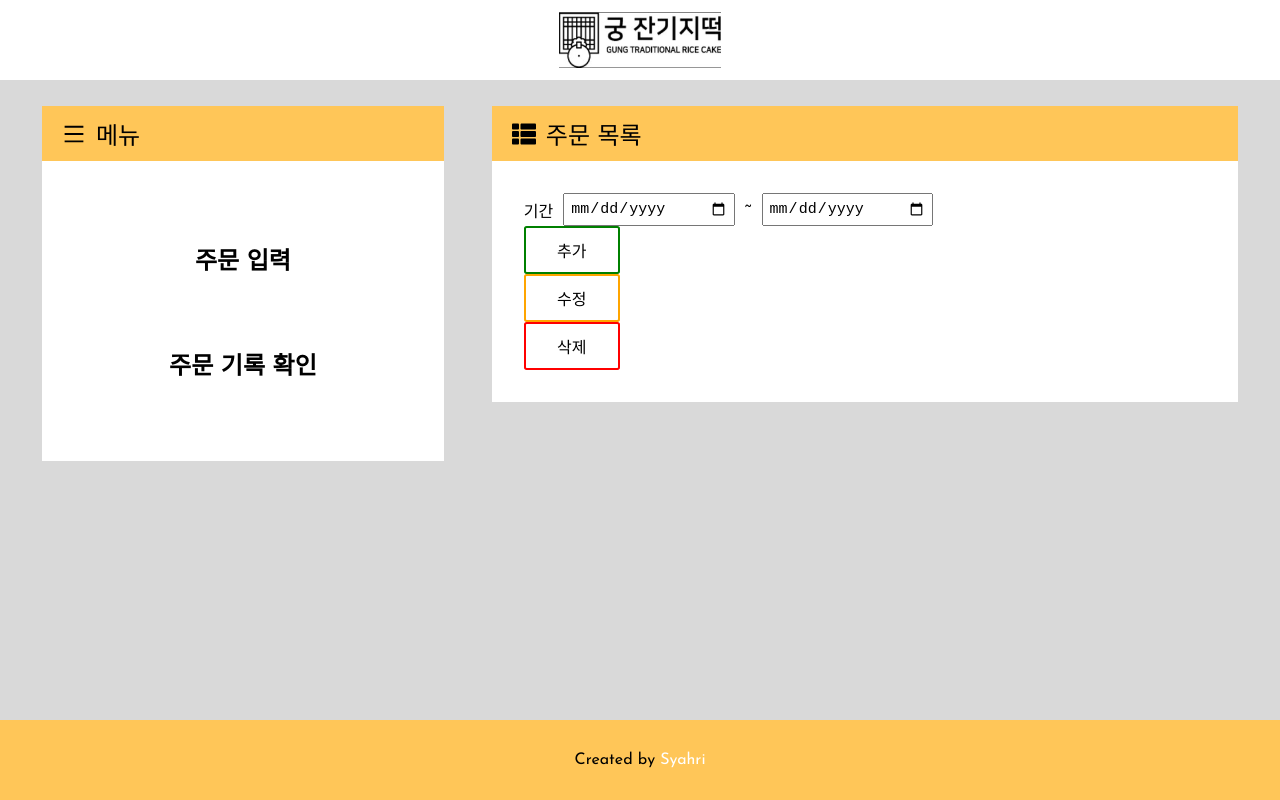
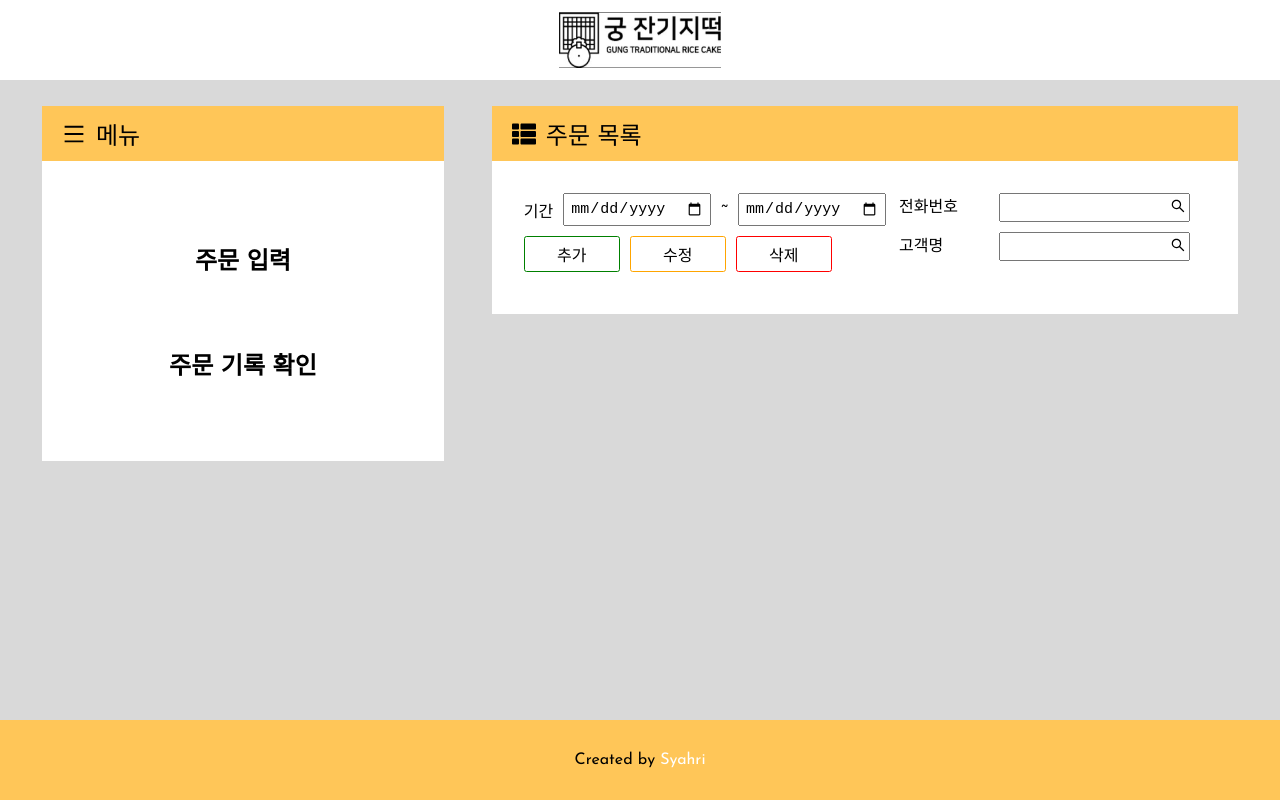
Before and after one commit to 95SR/order-list, a React (Create React App) app: page /order_list in a window 1280 px wide. Built offline with nearby package versions, Linux system fonts and the light colour scheme.

Commit message:
search edit

```diff
--- a/src/components/Body/OrderList/OrderList.css
+++ b/src/components/Body/OrderList/OrderList.css
@@ -1,6 +1,11 @@
+.input-body{
+    display: flex;
+    justify-content: space-between;
+}
+
 .date-filter{
 
-    width: 60%;
+    width: 100%;
     display: flex;
     flex-direction: row;
     align-items: center;
@@ -18,18 +23,50 @@
     flex: 1 0;
 }
 
+.edit-container{
+    display: flex;
+    gap: 10px;
+    margin: 10px 0;
+}
 .edit-container .btn{
     background-color: transparent;
+    padding: 5px;
 }
 
 .add.btn{
-    border: 2px solid green;
+    border: 1px solid green;
 }
 
 .edit.btn{
-    border: 2px solid orange;
+    border: 1px solid orange;
 }
 
 .del.btn{
-    border: 2px solid red;
+    border: 1px solid red;
 }
+
+.search-container{
+    display: flex;
+    flex-direction: column;
+    gap: 10px;
+}
+
+.category{
+    display: flex;
+    justify-content: space-between;
+
+}
+
+
+.search-icon{
+    position: relative;
+    right: 20px;
+    bottom: -5px;
+}
+
+@media screen and (max-width:1240px) {
+    .input-body{
+        flex-direction: column;
+        gap: 20px;
+    }
+}
--- a/src/components/Body/OrderList/OrderList.jsx
+++ b/src/components/Body/OrderList/OrderList.jsx
@@ -1,6 +1,8 @@
 import React from 'react'
 import { FaThList } from "react-icons/fa";
 import './OrderList.css'
+import {AiOutlineSearch } from "react-icons/ai";
+
 function OrderList() {
   return (
     <div>
@@ -9,6 +11,7 @@ function OrderList() {
       </div>
 
       <div className="input-body">
+        <div className="left">
           <form action="" className='date-filter'>
             <label htmlFor="date">기간</label>
             <input type="date" name='date' id='date-from'  />
@@ -22,6 +25,29 @@ function OrderList() {
             <div className="del btn">삭제</div>
           </div>
         </div>
+
+        <div className="right">
+          <div className="search-container">
+            <div className="category">
+              <label htmlFor="phone">전화번호</label>
+              <input type="number" name='phone' />
+              <div className="search-icon">
+                <AiOutlineSearch/>
+              </div>
+            </div>
+
+            <div className="category">
+              <label htmlFor="name">고객명</label>
+              <input type="text" name='text' />
+              <div className="search-icon">
+                <AiOutlineSearch/>
+              </div>
+            </div>
+          </div>
+        </div>
+
+
+      </div>
     </div>
   )
 }
```
Lines whose indentation alone changed are shown as unchanged.
